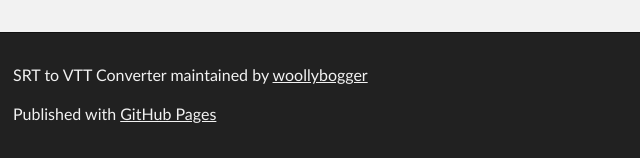
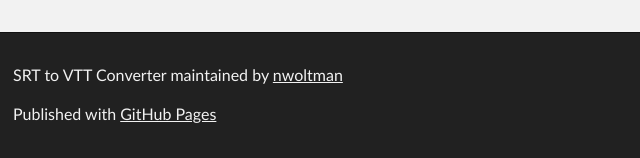
Before and after one commit to nwoltman/srt-to-vtt-converter, a plain HTML site: page index.html in a window 1280 px wide. Shown: the part 736-894 px from the top of the page, 307-947 px from the left. Drawn offline with Linux system fonts and the light colour scheme.

Commit message:
Update links after GitHub username change

```diff
--- a/index.html
+++ b/index.html
@@ -11,22 +11,20 @@
 
   <body>
 
-    <!-- HEADER -->
     <div id="header_wrap" class="outer">
         <header class="inner">
-          <a id="forkme_banner" href="https://github.com/woollybogger/srt-to-vtt-converter">View on GitHub</a>
+          <a id="forkme_banner" href="https://github.com/nwoltman/srt-to-vtt-converter">View on GitHub</a>
 
           <h1 id="project_title">SRT to VTT Converter</h1>
           <h2 id="project_tagline">A simple application for quickly converting subtitle files from SubRib (.srt) format to WebVTT (.vtt) format.</h2>
 
             <section id="downloads">
-              <a class="zip_download_link" href="https://github.com/woollybogger/srt-to-vtt-converter/zipball/master">Download this project as a .zip file</a>
-              <a class="tar_download_link" href="https://github.com/woollybogger/srt-to-vtt-converter/tarball/master">Download this project as a tar.gz file</a>
+              <a class="zip_download_link" href="https://github.com/nwoltman/srt-to-vtt-converter/zipball/master">Download this project as a .zip file</a>
+              <a class="tar_download_link" href="https://github.com/nwoltman/srt-to-vtt-converter/tarball/master">Download this project as a tar.gz file</a>
             </section>
         </header>
     </div>
 
-    <!-- MAIN CONTENT -->
     <div id="main_content_wrap" class="outer">
       <section id="main_content" class="inner">
         <h1>
@@ -36,7 +34,7 @@
 
         <p>
           A simple application for quickly converting subtitle files from SubRib (.srt) format to WebVTT (.vtt) format.
-          If you don't need a GUI or you need a version for OS X, try the <a href="https://github.com/woollybogger/srt-to-vtt-cl" target="_blank">command line version</a>.
+          If you don't need a GUI or you need a version for OS X, try the <a href="https://github.com/nwoltman/srt-to-vtt-cl" target="_blank">command line version</a>.
         </p>
 
         <h2>
@@ -47,12 +45,12 @@
         <p>Download the appropriate version and run it, no installation necessary!</p>
         <ul>
           <li>
-            <a href="https://raw.githubusercontent.com/woollybogger/srt-to-vtt-converter/master/dist/SRT_to_VTT_Converter-x86.exe" title="Download the 32-bit version" download>
+            <a href="https://github.com/nwoltman/srt-to-vtt-converter/raw/master/dist/SRT_to_VTT_Converter-x86.exe" title="Download the 32-bit version" download>
               32-bit version
             </a>
           </li>
           <li>
-            <a href="https://raw.githubusercontent.com/woollybogger/srt-to-vtt-converter/master/dist/SRT_to_VTT_Converter-x64.exe" title="Download the 64-bit version" download>
+            <a href="https://github.com/nwoltman/srt-to-vtt-converter/raw/master/dist/SRT_to_VTT_Converter-x64.exe" title="Download the 64-bit version" download>
               64-bit version
             </a>
           </li>
@@ -70,10 +68,9 @@
       </section>
     </div>
 
-    <!-- FOOTER  -->
     <div id="footer_wrap" class="outer">
       <footer class="inner">
-        <p class="copyright">SRT to VTT Converter maintained by <a href="https://github.com/woollybogger">woollybogger</a></p>
+        <p class="copyright">SRT to VTT Converter maintained by <a href="https://github.com/nwoltman">nwoltman</a></p>
         <p>Published with <a href="http://pages.github.com">GitHub Pages</a></p>
       </footer>
     </div>
--- a/params.json
+++ /dev/null
@@ -1 +0,0 @@
-{"name":"SRT to VTT Converter","tagline":"A simple application for quickly converting subtitle files from SubRib (.srt) format to WebVTT (.vtt) format.","body":"SRT to VTT Converter\r\n====================\r\n\r\nA simple application for quickly converting subtitle files from SubRib (.srt) format to WebVTT (.vtt) format.\r\n\r\n## Executables\r\n\r\nDownload the appropriate version and run it, no installation necessary!\r\n* [32-bit version](https://raw.githubusercontent.com/woollybogger/srt-to-vtt-converter/master/dist/SRT_to_VTT_Converter-x86.exe \"Download the 32-bit version\")\r\n* [64-bit version](https://raw.githubusercontent.com/woollybogger/srt-to-vtt-converter/master/dist/SRT_to_VTT_Converter-x64.exe \"Download the 64-bit version\")\r\n\r\n## Features\r\n\r\n* Select multiple .srt files to be converted all at once\r\n* Shift the time that the subtitles appear on screen using the timing offset tool\r\n","google":"","note":"Don't delete this file! It's used internally to help with page regeneration."}
```
Also changed, not shown: 1 other file.
